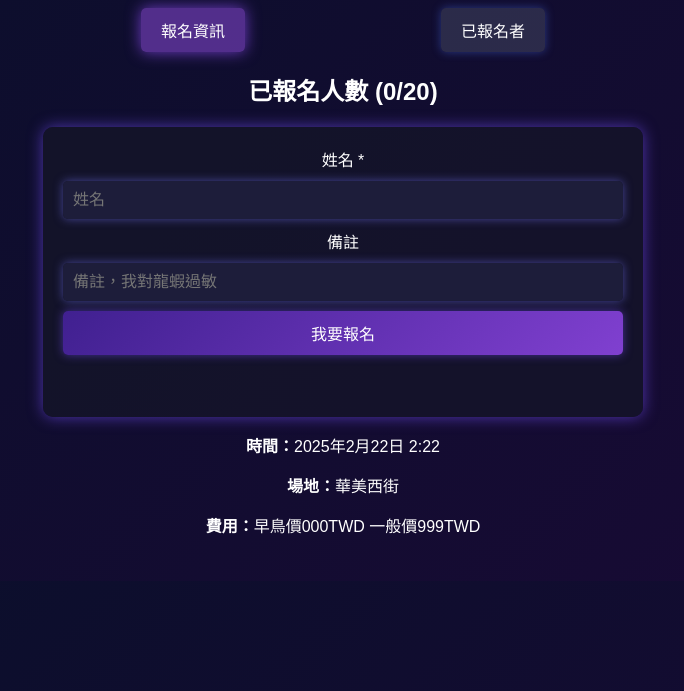
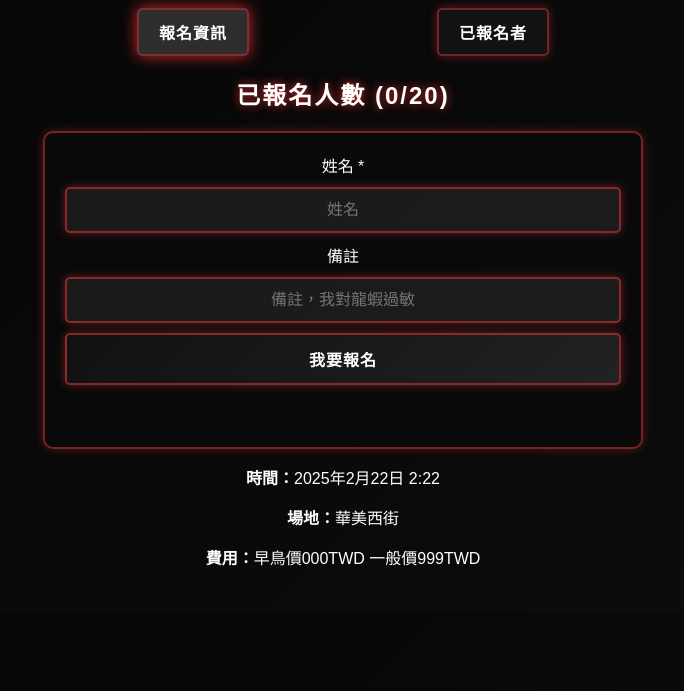
Before and after one commit to nnilbig/aninvite, a plain HTML site: page index.html in a window 1280 px wide. Shown: the part 109-800 px from the top of the page, without its empty margins (297-981 px from the left). Drawn offline with Linux system fonts and the light colour scheme.

Commit message:
Update styles.css

```diff
--- a/styles.css
+++ b/styles.css
@@ -1,19 +1,27 @@
-/* 霓虹藍紫背景 */
+/* 🌑 深黑金屬背景 + 隱約磨砂紋理 */
 body {
-    background: linear-gradient(135deg, #0A0F2B, #190A35); /* 深藍到紫 */
+    background: linear-gradient(135deg, #050505, #0D0D0D); /* 深黑金屬 */
     color: #fff;
-    font-family: Arial, sans-serif;
+    font-family: "Orbitron", Arial, sans-serif;
     text-align: center;
+    text-transform: uppercase;
 }
 
-/* 容器 */
+/* 🌟 重金屬風標題 */
+h1, h2, h3 {
+    font-family: "Metal Lord", "Orbitron", sans-serif; /* 金屬感字體 */
+    text-shadow: 0 0 10px rgba(255, 50, 50, 0.8); /* 暗紅光 */
+    letter-spacing: 2px;
+}
+
+/* 📦 容器 */
 .container {
     max-width: 600px;
     margin: auto;
     padding: 20px;
 }
 
-/* Tabs 設計 */
+/* ⚡ Tabs 設計 */
 .tabs {
     display: flex;
     justify-content: space-around;
@@ -21,22 +29,24 @@ body {
 }
 
 .tab-btn {
-    background: rgba(50, 50, 80, 0.8); /* 霧面藍紫 */
+    background: rgba(20, 20, 20, 0.9); /* 霧黑 */
     color: #fff;
     padding: 10px 20px;
-    border: none;
+    border: 2px solid rgba(180, 50, 50, 0.6); /* 暗紅鐵鏽感 */
     cursor: pointer;
     transition: 0.3s;
     border-radius: 5px;
-    box-shadow: 0 0 10px rgba(80, 120, 255, 0.4); /* 藍色霓虹光 */
+    box-shadow: 0 0 10px rgba(200, 50, 50, 0.5); /* 暗紅光 */
+    text-transform: uppercase;
+    font-weight: bold;
 }
 
 .tab-btn.active {
-    background: rgba(90, 50, 150, 0.9);
-    box-shadow: 0 0 15px rgba(150, 80, 255, 0.7); /* 更強烈的藍紫霓虹 */
+    background: rgba(50, 50, 50, 0.9);
+    box-shadow: 0 0 15px rgba(255, 50, 50, 0.8);
 }
 
-/* Tab 內容區 */
+/* 🔥 Tab 內容區 */
 .tab-content {
     display: none;
 }
@@ -45,79 +55,90 @@ body {
     display: block;
 }
 
-/* 表單 */
+/* ⚙️ 表單 */
 form {
     display: flex;
     flex-direction: column;
     gap: 10px;
-    background: rgba(20, 20, 40, 0.8); /* 霧面藍黑 */
+    background: rgba(10, 10, 10, 0.8); /* 低調金屬黑 */
     padding: 20px;
     border-radius: 10px;
-    box-shadow: 0 0 15px rgba(120, 80, 255, 0.6); /* 藍紫霓虹光 */
+    box-shadow: 0 0 10px rgba(180, 50, 50, 0.4); /* 紅色熔岩光 */
+    border: 2px solid rgba(200, 50, 50, 0.6);
 }
 
-/* 輸入框 */
-input, button {
-    padding: 10px;
-    border: none;
+/* 🔩 輸入框 */
+input {
+    background: rgba(30, 30, 30, 0.9);
+    color: #fff;
+    padding: 12px;
     border-radius: 5px;
     font-size: 16px;
     outline: none;
-}
-
-input {
-    background: rgba(30, 30, 60, 0.9); /* 霧面藍黑 */
-    color: #fff;
-    box-shadow: 0 0 10px rgba(120, 120, 255, 0.5); /* 淺藍霓虹光 */
+    border: 2px solid rgba(180, 50, 50, 0.7);
+    box-shadow: 0 0 10px rgba(180, 50, 50, 0.5);
+    text-align: center;
 }
 
 input:focus {
-    box-shadow: 0 0 15px rgba(180, 80, 255, 0.8); /* 更強的紫藍霓虹 */
+    box-shadow: 0 0 15px rgba(255, 50, 50, 0.8);
+    border-color: rgba(255, 50, 50, 1);
 }
 
-/* 按鈕 */
+/* 🩸 霓虹重金屬按鈕 */
 button {
-    background: linear-gradient(135deg, #402090, #8040D0); /* 紫藍漸變 */
+    background: linear-gradient(135deg, #111, #222);
     color: #fff;
     cursor: pointer;
+    padding: 12px;
+    border: 2px solid rgba(180, 50, 50, 0.7);
+    border-radius: 5px;
     transition: 0.3s;
-    box-shadow: 0 0 10px rgba(120, 80, 255, 0.5);
+    font-size: 16px;
+    box-shadow: 0 0 10px rgba(200, 50, 50, 0.5);
+    text-transform: uppercase;
+    letter-spacing: 1px;
+    font-weight: bold;
 }
 
 button:hover {
-    background: linear-gradient(135deg, #6040D0, #A060F0); /* 變亮的霓虹紫 */
-    box-shadow: 0 0 15px rgba(180, 100, 255, 0.8);
+    background: linear-gradient(135deg, #400000, #800000); /* 熔岩紅 */
+    box-shadow: 0 0 15px rgba(255, 50, 50, 1);
 }
 
-/* 已報名名單 */
+/* ⚔️ 已報名名單 */
 #registered-list {
     list-style: none;
     padding: 0;
 }
 
 #registered-list li {
-    background: rgba(40, 30, 70, 0.9);
+    background: rgba(20, 20, 20, 0.8);
     margin: 5px 0;
-    padding: 10px;
+    padding: 8px 12px; /* 縮小一點高度 */
     border-radius: 5px;
     display: flex;
     justify-content: space-between;
     align-items: center;
-    box-shadow: 0 0 15px rgba(80, 120, 255, 0.6); /* 藍紫霓虹 */
+    box-shadow: 0 0 10px rgba(180, 50, 50, 0.4);
+    border: 2px solid rgba(200, 50, 50, 0.6);
 }
 
-/* 取消報名按鈕 */
+/* ⚡ 取消報名按鈕（熔岩金屬風格） */
 .cancel-btn {
-    background: linear-gradient(135deg, #3040A0, #6080FF); /* 深藍到亮藍 */
-    color: white;
+    background: linear-gradient(135deg, #1A0000, #3D0000); /* 暗紅金屬 */
+    color: orange;
     padding: 5px 10px;
-    border: none;
+    border: 2px solid orange;
     border-radius: 5px;
     cursor: pointer;
-    box-shadow: 0 0 10px rgba(80, 120, 255, 0.6); /* 藍紫霓虹 */
+    transition: 0.3s;
+    box-shadow: 0 0 10px rgba(255, 100, 0, 0.5);
+    font-size: 14px;
+    text-transform: uppercase;
 }
 
 .cancel-btn:hover {
-    background: linear-gradient(135deg, #5060FF, #8090FF); /* 更亮的藍色 */
-    box-shadow: 0 0 15px rgba(120, 160, 255, 0.8);
+    background: linear-gradient(135deg, #500000, #900000); /* 熔岩光 */
+    box-shadow: 0 0 15px rgba(255, 120, 0, 0.8);
 }
```
